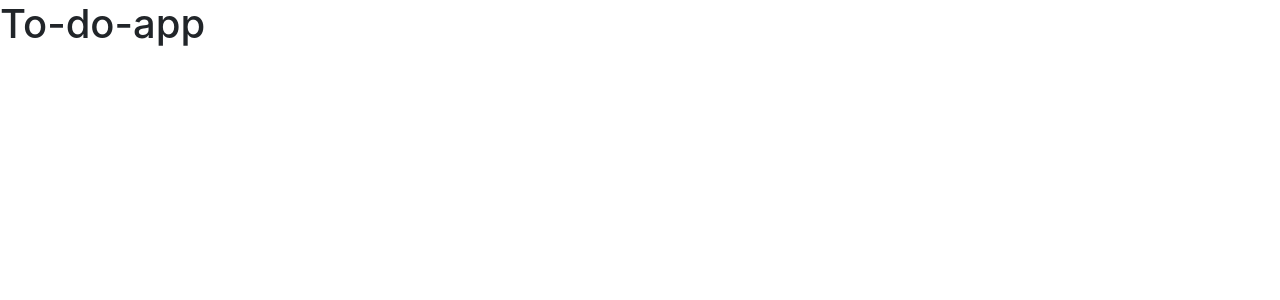
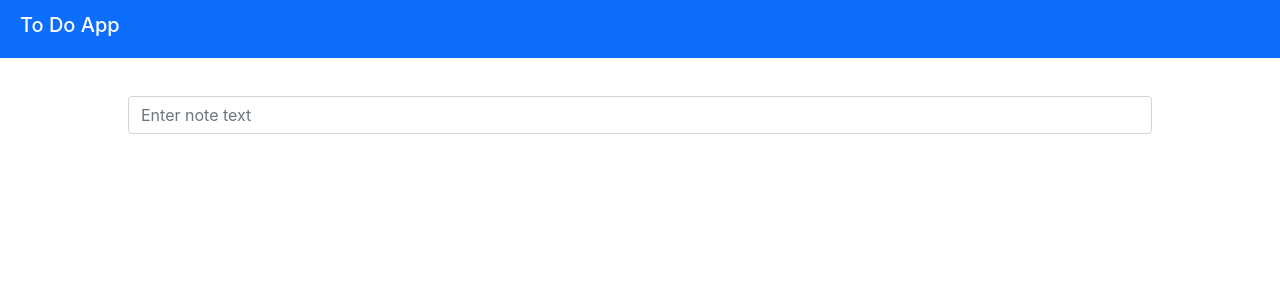
Before and after one commit to Sirano98/to-do-list, a React (Create React App) app: page / in a window 1280 px wide. Shown: the top 300 px of the page. Built offline with nearby package versions, Linux system fonts and the light colour scheme.

Commit message:
add: header and form

```diff
--- a/src/App.js
+++ /dev/null
@@ -1,11 +0,0 @@
-import React from "react";
-
-function App() {
-    return (
-        <div>
-            <h1>To-do-app</h1>
-        </div>
-    );
-}
-
-export default App;
--- /dev/null
+++ b/src/components/app/App.js
@@ -0,0 +1,14 @@
+import React, { Fragment } from "react";
+import { Header } from "../header/header";
+import { MainPage } from "../main-page/main-page";
+
+function App() {
+    return (
+        <Fragment>
+            <Header />
+            <MainPage />
+        </Fragment>
+    );
+}
+
+export default App;
--- /dev/null
+++ b/src/components/form/form.js
@@ -0,0 +1,16 @@
+import React from "react";
+import "./form.scss";
+
+export const Form = () => {
+    return (
+        <form>
+            <div className="col-auto form">
+                <input
+                    type="text"
+                    className="form-control"
+                    placeholder="Enter note text"
+                />
+            </div>
+        </form>
+    )
+}
--- /dev/null
+++ b/src/components/form/form.scss
@@ -0,0 +1,4 @@
+.form {
+    width: 80%;
+    margin: 3% auto 3% auto;
+}
--- /dev/null
+++ b/src/components/header/header.js
@@ -0,0 +1,10 @@
+import React from "react";
+import "./header.scss";
+
+export const Header = () => {
+    return (
+        <header className="navbar navbar-dark bg-primary">
+            <h1 className="navbar-brand">To Do App</h1>
+        </header>
+    )
+}
--- /dev/null
+++ b/src/components/header/header.scss
@@ -0,0 +1,3 @@
+.navbar {
+    padding-left: 20px;
+}
--- /dev/null
+++ b/src/components/main-page/main-page.js
@@ -0,0 +1,8 @@
+import React from "react";
+import { Form } from "../form/form";
+
+export const MainPage = () => {
+    return (
+        <Form />
+    )
+}
--- a/src/index.js
+++ b/src/index.js
@@ -1,7 +1,7 @@
 import React from 'react';
 import ReactDOM from 'react-dom';
 import './index.scss';
-import App from './App';
+import App from './components/app/App';
 import reportWebVitals from './reportWebVitals';
 
 ReactDOM.render(
```
